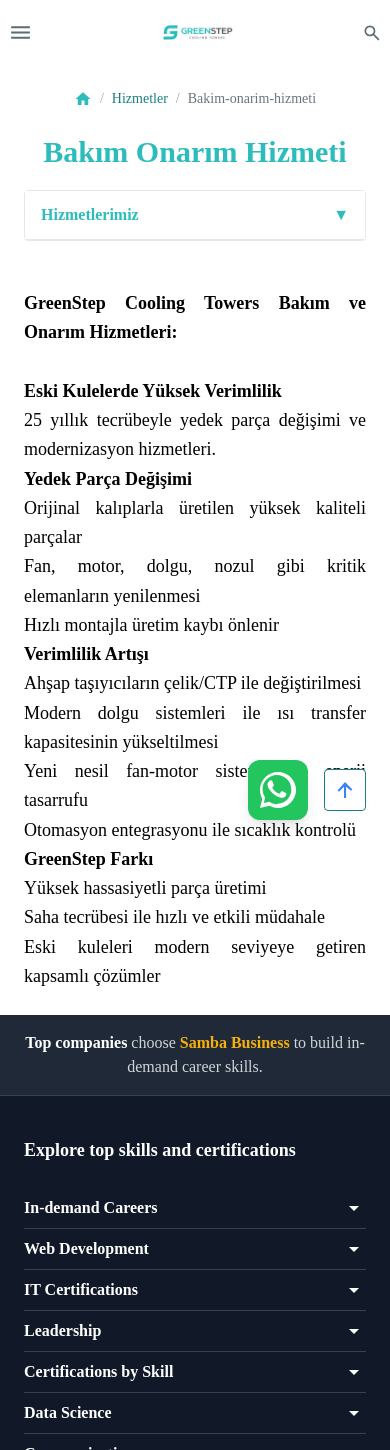
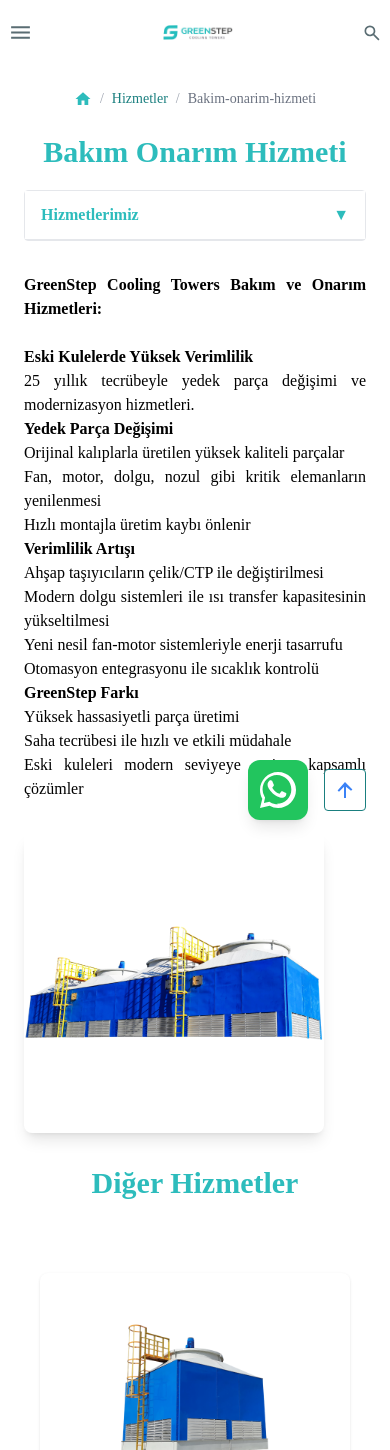
Before and after one commit to sambasoftwareuk/greenstep, a Next.js app: page /hizmetler/bakim-onarim-hizmeti in a window 390 px wide. Shown: the top 1450 px of the page. Built offline with nearby package versions, Linux system fonts and the light colour scheme.

Commit message:
detailPages updated with reusable comp

```diff
--- /dev/null
+++ b/app/_components/DetailPAgeTemplate.jsx
@@ -0,0 +1,56 @@
+import React from "react";
+import Image from "next/image";
+import { Header1 } from "@/app/_atoms/Headers";
+import { MobileSideMenu, SideMenu } from "@/app/_molecules/sideMenu";
+import Breadcrumb from "@/app/_molecules/breadCrumb";
+import MainItemGrid from "@/app/_components/MainItemGrid";
+
+const DetailPAgeTemplate = ({
+  title,
+  description,
+  image,
+  menu,
+  activeHref,
+  otherItems,
+  otherItemsTitle,
+  baseHref,
+  notFoundText,
+}) => {
+  if (!title) {
+    return <div className="p-6 text-red-500">{notFoundText}</div>;
+  }
+  return (
+    <div className="max-w-7xl mx-auto p-6">
+      <div className="text-center">
+        <Breadcrumb />
+      </div>
+      <Header1 className="text-center my-5">{title}</Header1>
+      <div className="flex flex-col lg:flex-row justify-between gap-8">
+        <SideMenu menu={menu} activeHref={activeHref} />
+        <MobileSideMenu menu={menu} activeHref={activeHref} />
+        <div
+          className="prose prose-lg w-full lg:w-1/2 max-w-2xl text-justify"
+          dangerouslySetInnerHTML={{ __html: description }}
+        />
+        <div>
+          <Image
+            src={image}
+            alt={title}
+            width={300}
+            height={300}
+            className="rounded-lg shadow-lg object-contain"
+          />
+        </div>
+      </div>
+      <Header1 className="text-center my-8">{otherItemsTitle}</Header1>
+      <MainItemGrid
+        items={otherItems}
+        baseHref={baseHref}
+        gridClassName="grid-cols-1 md:grid-cols-3"
+        cardProps={{ button: false, variant: 2 }}
+      />
+    </div>
+  );
+};
+
+export default DetailPAgeTemplate;
--- a/app/hizmetler/[slug]/page.jsx
+++ b/app/hizmetler/[slug]/page.jsx
@@ -1,8 +1,6 @@
 import services from "../../mocks/services.json";
-import { Header1 } from "@/app/_atoms/Headers";
-import { MobileSideMenu, SideMenu } from "@/app/_molecules/sideMenu";
 import sideMenuData from "../../mocks/sideMenuData.json";
-import Breadcrumb from "../../_molecules/breadCrumb";
+import DetailPAgeTemplate from "@/app/_components/DetailPAgeTemplate";
 
 export default async function ServicesDetailPage({ params }) {
   const { slug } = await params;
@@ -17,25 +15,16 @@
   }
 
   return (
-    <div className="max-w-7xl mx-auto p-6">
-      <div className="text-center">
-        <Breadcrumb />
-      </div>
-      <Header1 className="text-center my-5">{service.title}</Header1>
-      <div className="flex flex-col md:flex-row gap-12">
-        <SideMenu
-          menu={serviceMenu}
-          activeHref={`/hizmetler/${service.slug}`}
-        />
-        <MobileSideMenu
-          menu={serviceMenu}
-          activeHref={`/hizmetler/${service.slug}`}
-        />
-        <div
-          className="text-lg md:text-xl leading-relaxed w-full max-w-2xl text-justify"
-          dangerouslySetInnerHTML={{ __html: service.description }}
-        />
-      </div>
-    </div>
+    <DetailPAgeTemplate
+      title={service?.title}
+      description={service?.description}
+      image={service?.image}
+      menu={serviceMenu}
+      activeHref={`/hizmetler/${service.slug}`}
+      otherItems={services.filter((s) => s.slug !== slug)}
+      otherItemsTitle="Diğer Hizmetler"
+      baseHref="hizmetler"
+      notFoundText="Hizmet bulunamadı."
+    />
   );
 }
--- a/app/urunler/[slug]/page.jsx
+++ b/app/urunler/[slug]/page.jsx
@@ -1,10 +1,6 @@
 import products from "../../constants/bigCardProducts.json";
-import Image from "next/image";
-import { Header1 } from "@/app/_atoms/Headers";
-import { MobileSideMenu, SideMenu } from "@/app/_molecules/sideMenu";
 import sideMenuData from "../../mocks/sideMenuData.json";
-import Breadcrumb from "../../_molecules/breadCrumb";
-import MainItemGrid from "@/app/_components/MainItemGrid";
+import DetailPAgeTemplate from "@/app/_components/DetailPAgeTemplate";
 
 export default async function ProductDetailPage({ params }) {
   const { slug } = await params;
@@ -13,49 +9,17 @@
     (section) => section.title === "Ürünlerimiz"
   );
 
-  if (!product) {
-    return <div className="p-6 text-red-500">Ürün bulunamadı.</div>;
-  }
-
   return (
-    <div className="max-w-7xl mx-auto p-6">
-      <div className="text-center">
-        <Breadcrumb />
-      </div>
-      <Header1 className="text-center my-5">{product.title}</Header1>
-
-      <div className="flex flex-col lg:flex-row justify-between gap-8 ">
-        <SideMenu menu={productMenu} activeHref={`/urunler/${product.slug}`} />
-        <MobileSideMenu
-          menu={productMenu}
-          activeHref={`/urunler/${product.slug}`}
-        />
-
-        {/* Description Center */}
-        <div
-          className="prose prose-lg w-full lg:w-1/2 max-w-2xl text-justify"
-          dangerouslySetInnerHTML={{ __html: product.description }}
-        />
-
-        {/* Right Image */}
-        <div className="w-full lg:w-1/4  mt-6">
-          <Image
-            src={product.image}
-            alt={product.title}
-            width={300}
-            height={300}
-            className="rounded-lg shadow-lg object-contain"
-          />
-        </div>
-      </div>
-      <Header1 className="text-center mt-8">Diğer Ürünler</Header1>
-
-      <MainItemGrid
-        items={products.filter((p) => p.slug !== slug)}
-        baseHref="urunler"
-        gridClassName="grid-cols-1 md:grid-cols-3"
-        cardProps={{ button: false, variant: 2 }}
-      />
-    </div>
+    <DetailPAgeTemplate
+      title={product?.title}
+      description={product?.description}
+      image={product?.image}
+      menu={productMenu}
+      activeHref={`/urunler/${product?.slug}`}
+      otherItems={products.filter((p) => p.slug !== slug)}
+      otherItemsTitle="Diğer Ürünler"
+      baseHref="urunler"
+      notFoundText="Ürün bulunamadı."
+    />
   );
 }
--- a/app/yedek-parcalar/[slug]/page.jsx
+++ b/app/yedek-parcalar/[slug]/page.jsx
@@ -1,11 +1,7 @@
 import React from "react";
-import Image from "next/image";
-import { Header1 } from "@/app/_atoms/Headers";
-import { MobileSideMenu, SideMenu } from "@/app/_molecules/sideMenu";
 import sideMenuData from "../../mocks/sideMenuData.json";
-import Breadcrumb from "../../_molecules/breadCrumb";
-import MainItemGrid from "@/app/_components/MainItemGrid";
 import spareParts from "../../mocks/spareParts.json";
+import DetailPAgeTemplate from "@/app/_components/DetailPAgeTemplate";
 
 export default async function SparePartDetailPage({ params }) {
   const { slug } = await params;
@@ -15,48 +11,17 @@
     (section) => section.title === "Yedek Parçalar"
   );
 
-  if (!sparePart) {
-    return <div className="p-6 text-red-500">Yedek Parça bulunamadi. </div>;
-  }
   return (
-    <div className="max-w-7xl mx-auto p-6">
-      <div className="text-center">
-        <Breadcrumb />
-      </div>
-      <Header1 className="text-center my-5"> {sparePart.title}</Header1>
-      <div className="flex flex-col lg:flex-row  justify-between  gap-8 ">
-        <SideMenu
-          menu={sparePartMenu}
-          activeHref={`/yedek-parcalar/${sparePart.slug}`}
-        />
-        <MobileSideMenu
-          menu={sparePartMenu}
-          activeHref={`/yedek-parcalar/${sparePart.slug}`}
-        />
-
-        {/* Description Center */}
-        <div
-          className="prose prose-lg w-full lg:w-1/2 max-w-2xl text-justify"
-          dangerouslySetInnerHTML={{ __html: sparePart.description }}
-        />
-        {/* Right Image */}
-        <div className="w-full lg:w-1/4 flex md:block justify-center  mt-6">
-          <Image
-            src={sparePart.image}
-            alt={sparePart.title}
-            width={300}
-            height={300}
-            className="rounded-lg shadow-lg object-contain"
-          />
-        </div>
-      </div>
-      <Header1 className="text-center mt-8">Diğer Yedek Parçalar</Header1>
-      <MainItemGrid
-        items={spareParts.filter((s) => s.slug !== slug)}
-        baseHref="yedek-parcalar"
-        gridClassName="grid-cols-1 md:grid-cols-3"
-        cardProps={{ button: false, variant: 2 }}
-      />
-    </div>
+    <DetailPAgeTemplate
+      title={sparePart?.title}
+      description={sparePart?.description}
+      image={sparePart?.image}
+      menu={sparePartMenu}
+      activeHref={`/yedek-parcalar/${sparePart.slug}`}
+      otherItems={spareParts?.filter((s) => s.slug !== slug)}
+      otherItemsTitle="Diğer Yedek Parçalar"
+      baseHref="edek-parcalar"
+      notFoundText="Yedek Parça bulunamadi."
+    />
   );
 }
```
